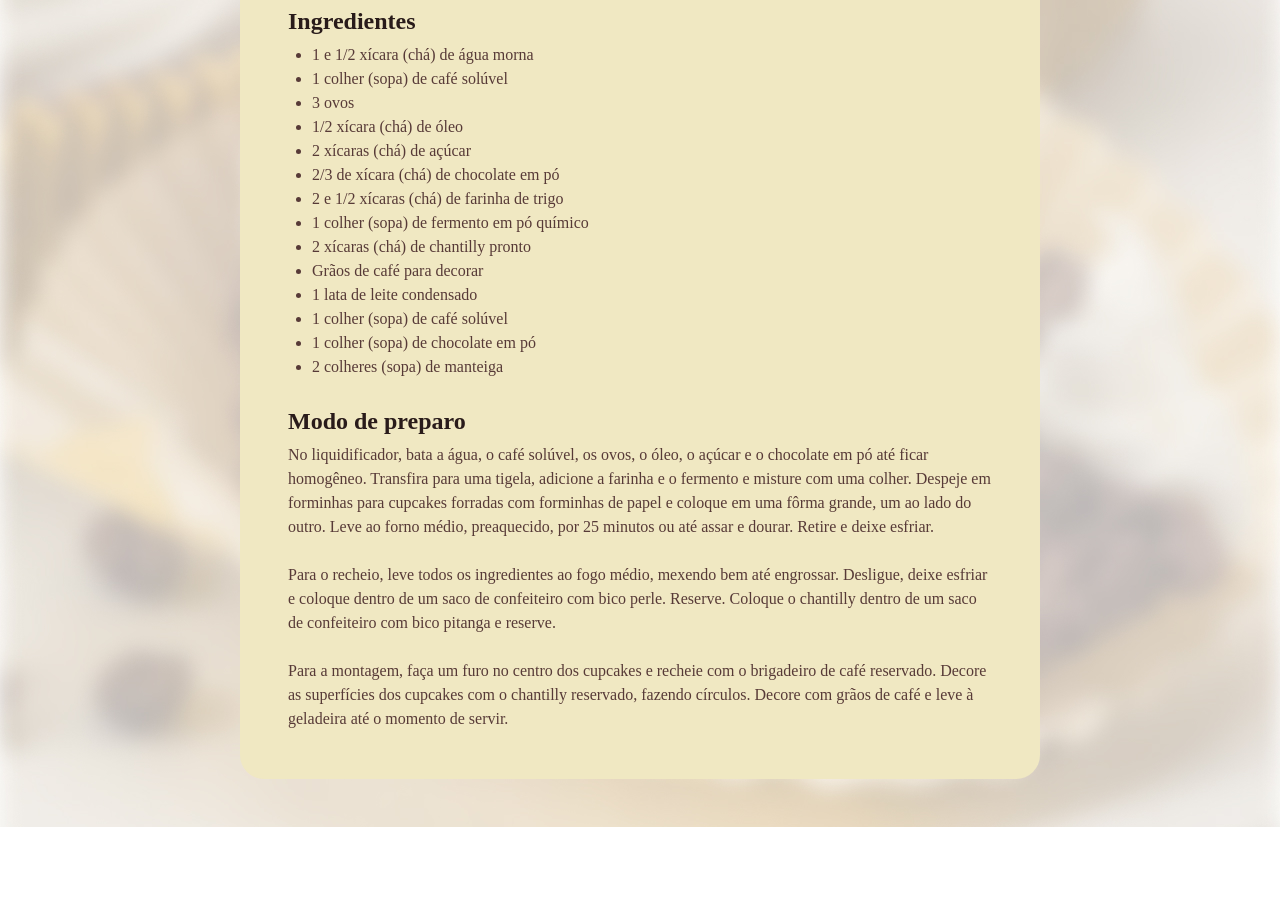
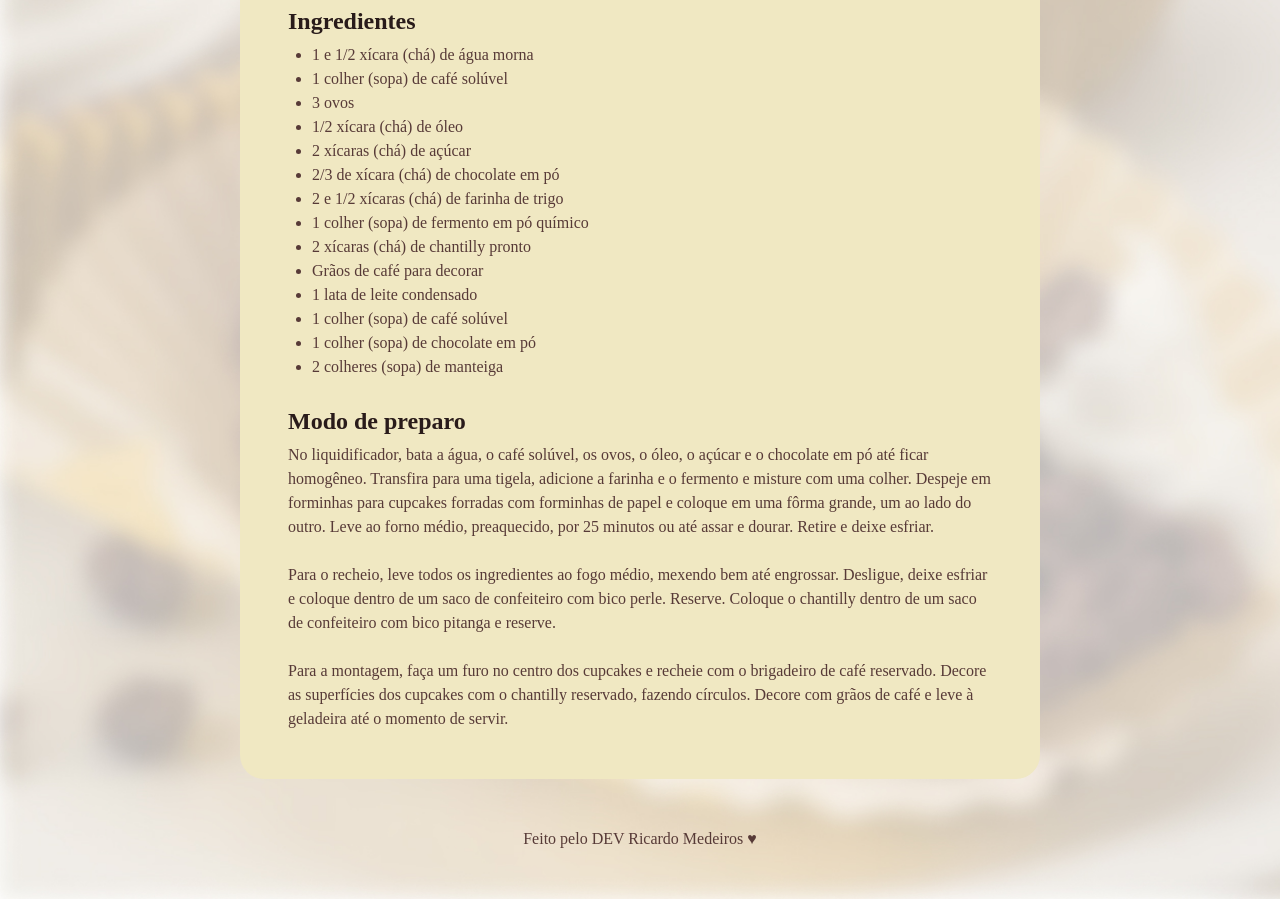
Before and after one commit to RicardoMedeiros1/Projeto-P-gina-de-Receita, a plain HTML site: page index.html in a window 1280 px wide. Shown: the part 720-1619 px from the top of the page. Before the commit the page ends 1547 px from the top, so only its background shows below. Drawn offline with Linux system fonts and the light colour scheme; a web font is replaced by a local one.

Commit message:
add footer

```diff
--- a/index.html
+++ b/index.html
@@ -54,5 +54,9 @@
             </section>
         </main>
     </div>
+
+    <footer>
+        Feito pelo DEV Ricardo Medeiros ♥
+    </footer>
 </body>
 </html>
--- a/style.css
+++ b/style.css
@@ -59,3 +59,10 @@ h1, h2 {
 ul {
     padding-left: 24px;
 }
+
+footer {
+    color: #573A37;
+    text-align: center;
+    padding-bottom: 48px;
+
+}
```
